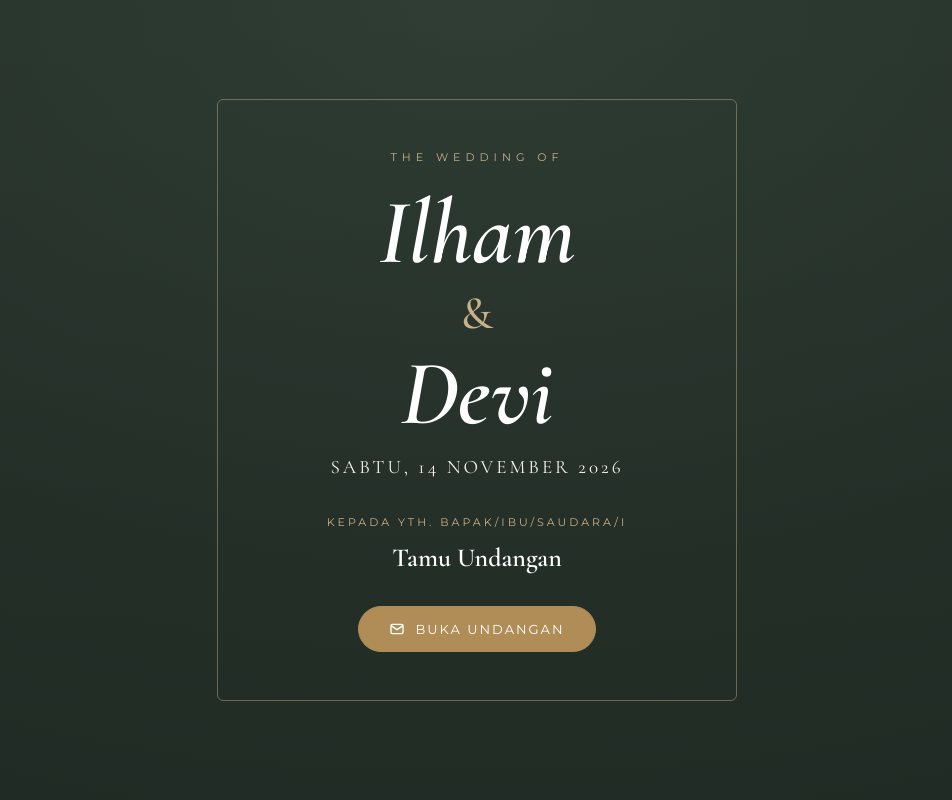
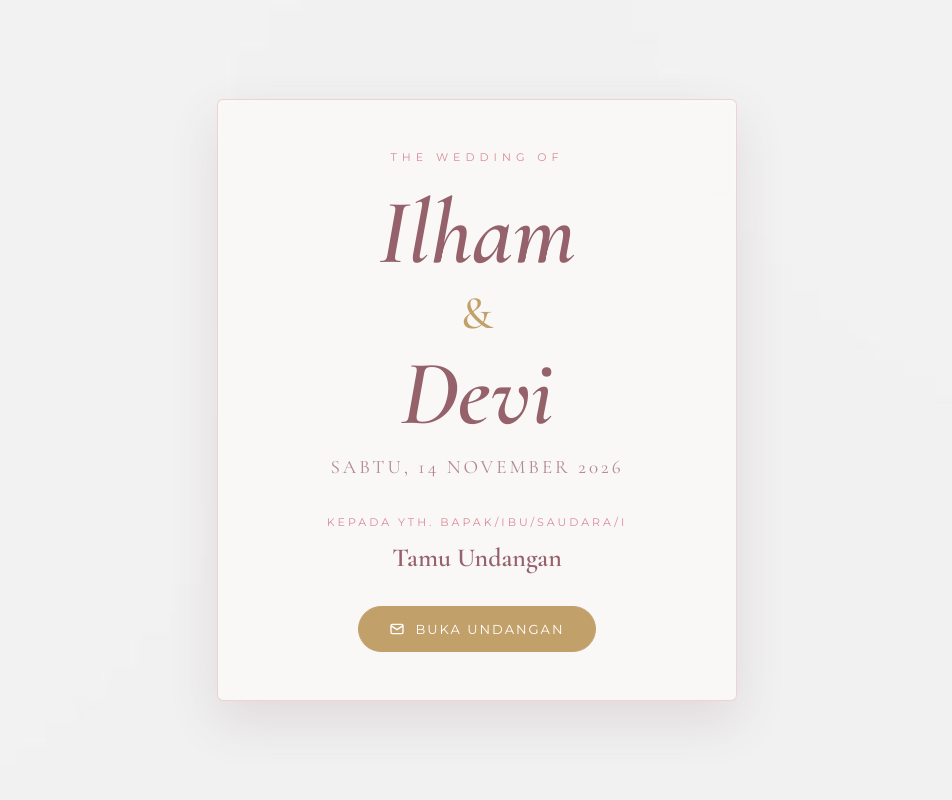
Before and after one commit to yfamily24/Wedding-Invitation, a React (Vite) app: page / in a window 1280 px wide. Shown: the top 800 px of the page, without its empty margins (163-1115 px from the left). Built offline with nearby package versions, Linux system fonts and the light colour scheme.

Commit message:
Pink flower version

```diff
--- a/src/App.jsx
+++ b/src/App.jsx
@@ -46,6 +46,11 @@ export default function App() {
     window.scrollTo({ top: 0 })
   }
 
+  const backToCover = () => {
+    setOpened(false)
+    window.scrollTo({ top: 0 })
+  }
+
   const toggleMusic = () => {
     const audio = audioRef.current
     if (!audio) return
@@ -63,6 +68,14 @@ export default function App() {
       <Cover guestName={guestName} opened={opened} onOpen={openInvitation} />
 
       <audio ref={audioRef} loop preload="auto" src={config.music.src} />
+      {opened && (
+        <button id="back-btn" onClick={backToCover} aria-label="Kembali ke sampul">
+          <svg viewBox="0 0 24 24" fill="none" stroke="currentColor" strokeWidth="2" strokeLinecap="round" strokeLinejoin="round">
+            <line x1="19" y1="12" x2="5" y2="12" />
+            <polyline points="12 19 5 12 12 5" />
+          </svg>
+        </button>
+      )}
       {opened && <MusicButton playing={playing} onToggle={toggleMusic} />}
 
       <main>
--- a/src/index.css
+++ b/src/index.css
@@ -1,20 +1,23 @@
 :root{
-  --green:#3a4a3f;
-  --green-soft:#5d7264;
-  --gold:#b08d57;
-  --gold-light:#cbb088;
-  --cream:#f7f3ec;
-  --cream-2:#efe7da;
-  --ink:#33352f;
-  --rose:#b98a7d;
-  --shadow:rgba(58,74,63,.18);
+  /* Palet selaras dengan border mawar pink di atas ivory.
+     "green"/"green-soft" disimpan namanya, kini bernuansa dusty-rose. */
+  --green:#95616b;        /* dusty rose — bagian gelap (couple, countdown, rsvp) */
+  --green-soft:#b18792;   /* dusty rose lembut */
+  --gold:#c2a06a;         /* emas hangat */
+  --gold-light:#ddc09a;
+  --cream:#fdf8f5;        /* ivory / hampir putih */
+  --cream-2:#f7ece8;
+  --ink:#574449;
+  --rose:#d98a96;         /* aksen pink mawar */
+  --blush:#f0b8c0;        /* pink muda */
+  --shadow:rgba(120,80,90,.18);
 }
 *{box-sizing:border-box;margin:0;padding:0}
 html{scroll-behavior:smooth}
 body{
   font-family:'Montserrat',sans-serif;
   color:var(--ink);
-  background:var(--green);
+  background:var(--cream) url('/assets/bg-floral.png') center top / cover no-repeat fixed;
   line-height:1.7;
   overflow-x:hidden;
 }
@@ -42,22 +45,26 @@ body.locked{overflow:hidden}
 #cover{
   position:fixed;inset:0;z-index:1000;
   display:flex;flex-direction:column;align-items:center;justify-content:center;text-align:center;
-  padding:40px 24px;color:var(--cream);
-  background:
-    linear-gradient(rgba(30,40,34,.62),rgba(30,40,34,.72)),
-    radial-gradient(120% 120% at 50% 0%, #4c6052 0%, #2f3d34 60%, #243029 100%);
+  padding:40px 24px;color:var(--ink);
+  background:var(--cream) url('/assets/bg-floral.png') center / cover no-repeat;
   transition:opacity 1s ease, visibility 1s;
 }
 #cover.hide{opacity:0;visibility:hidden;pointer-events:none}
-.cover-frame{border:1px solid rgba(203,176,136,.45);padding:48px 30px;border-radius:6px;max-width:520px;width:100%}
-.cover-eyebrow{letter-spacing:5px;font-size:11px;text-transform:uppercase;color:var(--gold-light);margin-bottom:18px}
-.cover-names{font-size:clamp(52px,16vw,92px);color:#fff;margin:6px 0}
+.cover-frame{
+  border:1px solid rgba(217,138,150,.35);
+  background:rgba(255,253,251,.55);
+  backdrop-filter:blur(2px);
+  box-shadow:0 20px 50px rgba(120,80,90,.14);
+  padding:48px 30px;border-radius:6px;max-width:520px;width:100%;
+}
+.cover-eyebrow{letter-spacing:5px;font-size:11px;text-transform:uppercase;color:var(--rose);margin-bottom:18px}
+.cover-names{font-size:clamp(52px,16vw,92px);color:var(--green);margin:6px 0}
 .cover-names .cn-line{display:block;line-height:1.05}
-.cover-names .cn-amp{display:block;font-size:.5em;color:var(--gold-light);margin:6px 0}
-.cover-date{font-family:'Cormorant Garamond',serif;font-size:19px;letter-spacing:3px;margin-top:8px;color:var(--cream)}
+.cover-names .cn-amp{display:block;font-size:.5em;color:var(--gold);margin:6px 0}
+.cover-date{font-family:'Cormorant Garamond',serif;font-size:19px;letter-spacing:3px;margin-top:8px;color:var(--green-soft)}
 .guest-box{margin:30px 0 26px}
-.guest-box .lbl{font-size:11px;letter-spacing:3px;text-transform:uppercase;color:var(--gold-light)}
-.guest-box .name{font-family:'Cormorant Garamond',serif;font-size:26px;font-weight:600;color:#fff;margin-top:4px}
+.guest-box .lbl{font-size:11px;letter-spacing:3px;text-transform:uppercase;color:var(--rose)}
+.guest-box .name{font-family:'Cormorant Garamond',serif;font-size:26px;font-weight:600;color:var(--green);margin-top:4px}
 
 /* ============ page ============ */
 main{max-width:560px;margin:0 auto;background:var(--cream);box-shadow:0 0 60px rgba(0,0,0,.4);overflow:hidden}
@@ -121,6 +128,16 @@ section{padding:80px 30px;position:relative}
 footer{background:var(--green);color:var(--cream);text-align:center;padding:30px 20px;font-size:11px;letter-spacing:1px}
 footer a{color:var(--gold-light)}
 
+/* back to cover */
+#back-btn{
+  position:fixed;left:18px;bottom:18px;z-index:1100;width:50px;height:50px;border-radius:50%;
+  border:1px solid var(--gold);background:var(--green);color:var(--gold-light);cursor:pointer;
+  display:flex;align-items:center;justify-content:center;box-shadow:0 6px 18px rgba(110,75,84,.35);
+  transition:.25s;
+}
+#back-btn:hover{background:var(--gold);color:#fff}
+#back-btn svg{width:22px;height:22px}
+
 /* music toggle */
 #music-btn{
   position:fixed;right:18px;bottom:18px;z-index:1100;width:50px;height:50px;border-radius:50%;
```
Also changed, not shown: public/assets/bg-floral.png (added).
